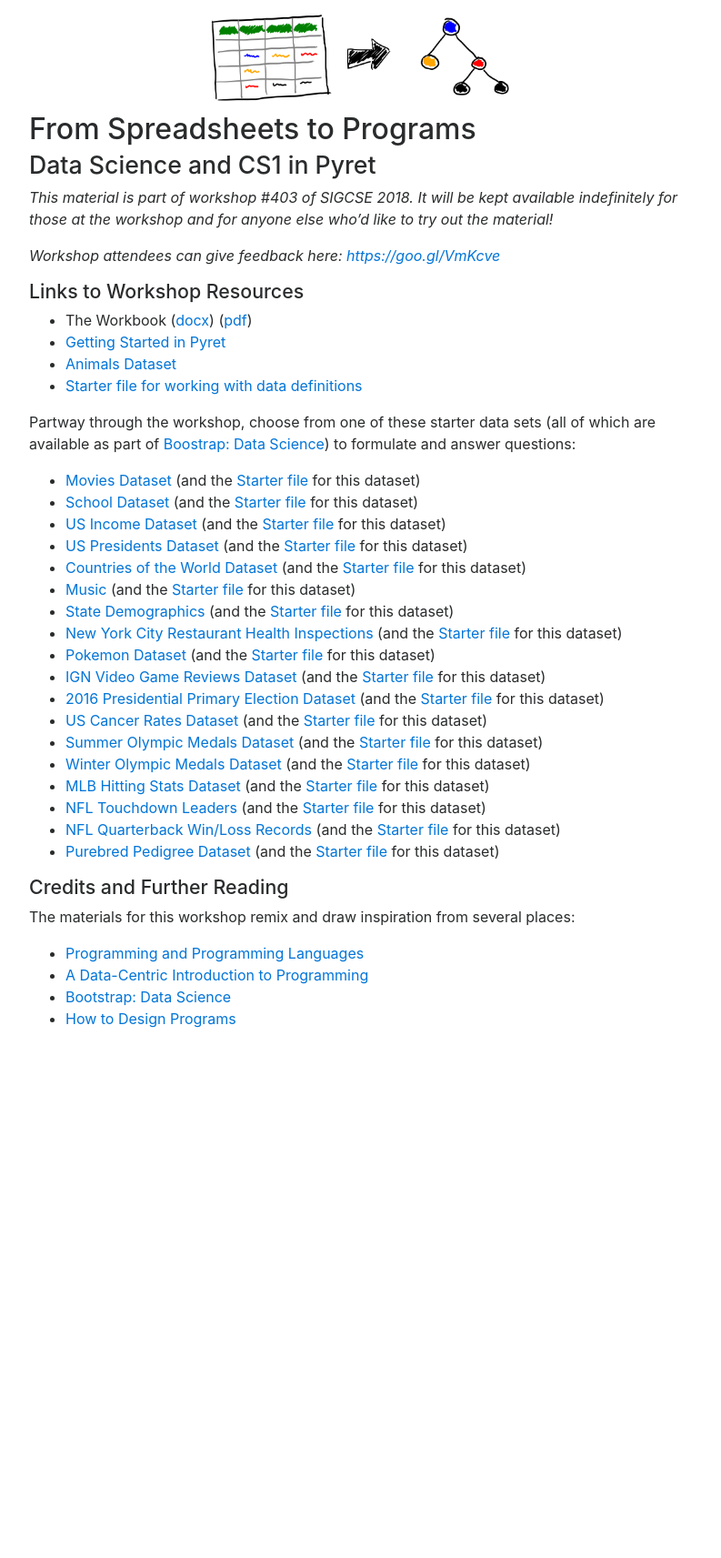
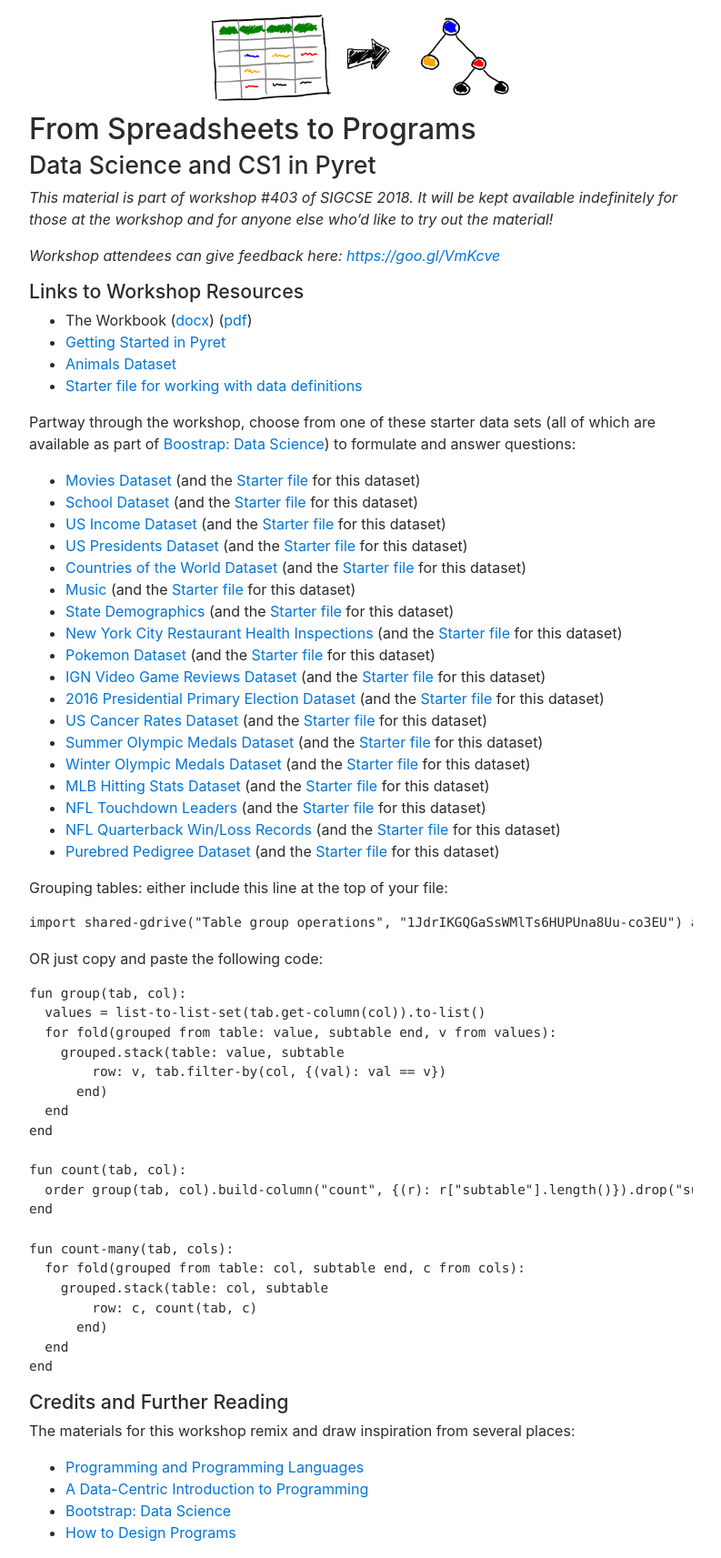
Before and after one commit to spreadsheets-to-programs/spreadsheets-to-programs.github.io, a Jekyll site: the page built from index.md, in a window 1280 px wide. Shown: the whole page at 91% size, without its empty margins (243-1036 px from the left). Built offline with Jekyll 4.4.1, drawn with Linux system fonts in a browser that asks for light colours; nearby versions of some CDN libraries; before the commit the page ends 1148 px from its top, so only the background shows below that.

Commit message:
grouping

````diff
--- a/index.md
+++ b/index.md
@@ -44,6 +44,36 @@ to formulate and answer questions:
  - [NFL Quarterback Win/Loss Records](https://docs.google.com/spreadsheets/d/1aVQz1PxO7LYM131LpwJUH_5fjjIF9L0JlhDvR75c5HY) (and the [Starter file](https://code.pyret.org/editor#share=1k-VFc99jnKJeX6_C_9Horo1RUq7yz9oM) for this dataset)
  - [Purebred Pedigree Dataset](https://docs.google.com/spreadsheets/d/1lOyPpnL7JgJEsCLQbUudiZJu8OTkpcn1-CCI9qLd3N8) (and the [Starter file](https://code.pyret.org/editor#share=1K008hd9j_mqzXMd3mBpvMkzD0c5U3LeO) for this dataset)
 
+Grouping tables: either include this line at the top of your file:
+```
+import shared-gdrive("Table group operations", "1JdrIKGQGaSsWMlTs6HUPUna8Uu-co3EU") as T
+```
+
+OR just copy and paste the following code:
+
+```
+fun group(tab, col):
+  values = list-to-list-set(tab.get-column(col)).to-list()
+  for fold(grouped from table: value, subtable end, v from values):
+    grouped.stack(table: value, subtable
+        row: v, tab.filter-by(col, {(val): val == v})
+      end)
+  end
+end
+
+fun count(tab, col):
+  order group(tab, col).build-column("count", {(r): r["subtable"].length()}).drop("subtable"): value ascending end
+end
+
+fun count-many(tab, cols):
+  for fold(grouped from table: col, subtable end, c from cols):
+    grouped.stack(table: col, subtable
+        row: c, count(tab, c)
+      end)
+  end
+end
+```
+
 ### Credits and Further Reading
 
 The materials for this workshop remix and draw inspiration from several places:
````
